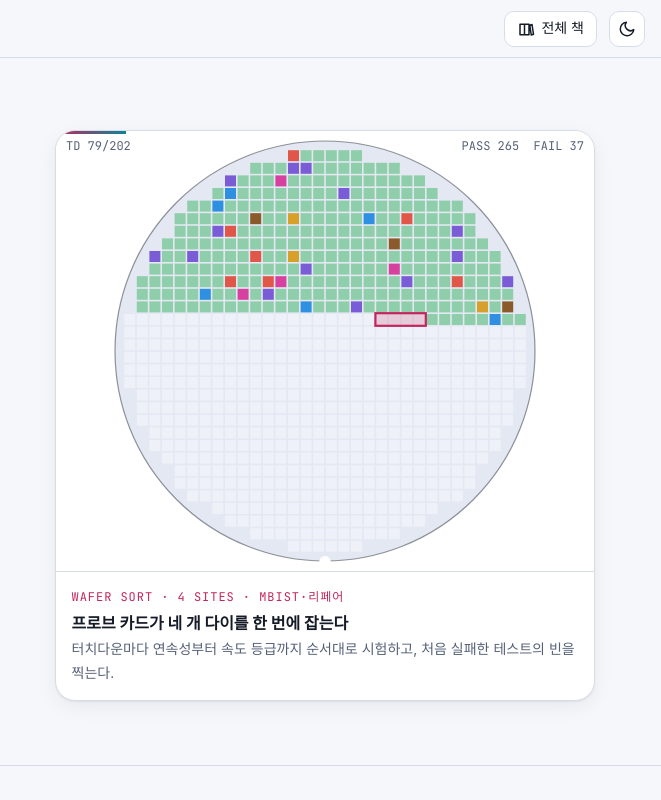
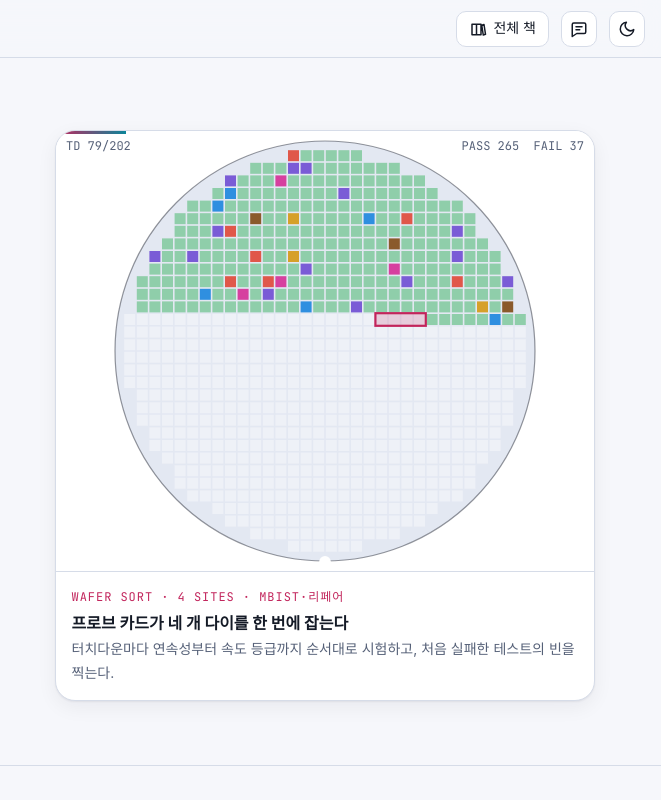
Before and after one commit to geniuskey/testbook, a website: page index.html in a window 1280 px wide. Shown: the top 800 px of the page, 619-1280 px from the left. Drawn offline with nearby package versions, Linux system fonts and the light colour scheme; a web font is replaced by a local one.

Commit message:
Add reader feedback shortcut to top bar

```diff
--- a/css/style.css
+++ b/css/style.css
@@ -143,6 +143,8 @@
   .tb-topbar .series-link { width: 36px; padding: 0; }
   .tb-topbar .series-link span { display: none; }
 }
+@media (max-width: 620px) { .tb-topbar .tb-logo small { display: none; } }
+@media (max-width: 420px) { .tb-topbar .tb-logo span { display: none; } }
 .tb-progress { position: absolute; left: 0; bottom: -1px; height: 2px; background: linear-gradient(90deg, var(--accent), var(--accent-2)); width: 0; }
 
 /* Drawer (chapter list) */
--- a/js/common.js
+++ b/js/common.js
@@ -442,6 +442,7 @@
     const root = body.dataset.root != null ? body.dataset.root : body.dataset.chapter ? "../" : "";
     const curSlug = body.dataset.chapter || "";
     const href = (slug) => (slug ? `${root}chapters/${slug}.html` : `${root}index.html`);
+    const feedbackUrl = "https://books.euiyun.com/feedback.html?book=testbook&page=" + encodeURIComponent(location.href);
 
     // favicon
     if (!document.querySelector('link[rel="icon"]')) { const fi = document.createElement("link"); fi.rel = "icon"; fi.type = "image/svg+xml"; fi.href = root + "favicon.svg"; document.head.appendChild(fi); }
@@ -456,6 +457,13 @@
       <a class="tb-btn series-link" href="https://books.euiyun.com/" aria-label="전체 책 보기" title="전체 책 보기"><svg width="18" height="18" viewBox="0 0 24 24" fill="none" stroke="currentColor" stroke-width="2" stroke-linecap="round" stroke-linejoin="round" aria-hidden="true"><path d="M4 5.5h6v14H4zM10 5.5h6v14h-6zM17 7l3-1 2 13-3 1z"/></svg><span>전체 책</span></a>
       <button class="tb-btn icon" id="tb-theme" aria-label="테마 전환"></button>
       <div class="tb-progress" id="tb-progress"></div>`;
+    const feedbackButton = document.createElement("a");
+    feedbackButton.className = bar.className.replace("-topbar", "-btn") + " icon feedback-button";
+    feedbackButton.href = feedbackUrl;
+    feedbackButton.setAttribute("aria-label", "독자 의견 보내기");
+    feedbackButton.title = "독자 의견 보내기";
+    feedbackButton.innerHTML = '<svg width="18" height="18" viewBox="0 0 24 24" fill="none" stroke="currentColor" stroke-width="2" stroke-linecap="round" stroke-linejoin="round" aria-hidden="true"><path d="M5 4h14a2 2 0 0 1 2 2v10a2 2 0 0 1-2 2H9l-6 4V6a2 2 0 0 1 2-2z"/><path d="M8 9h8M8 13h5"/></svg>';
+    bar.querySelector("[id$='-theme']").before(feedbackButton);
     body.prepend(bar);
 
     // drawer
@@ -543,8 +551,8 @@
     foot.innerHTML = `TestBook — 공학도를 위한 인터랙티브 반도체 테스트 교과서 · 수치는 교육용 근사 모델입니다.<br>
       © 2026 geniuskey 및 TestBook 기여자 · 콘텐츠 <a rel="license" href="https://creativecommons.org/licenses/by/4.0/">CC BY 4.0</a> · 코드 <a href="${root}LICENSE-MIT">MIT</a> · <a href="${root}LICENSE.md">라이선스 안내</a>`;
     const feedbackLink = document.createElement("a");
-    feedbackLink.href = "https://books.euiyun.com/feedback.html?book=testbook&page=" + encodeURIComponent(location.href);
-    feedbackLink.textContent = "오류·질문·제안";
+    feedbackLink.href = feedbackUrl;
+    feedbackLink.textContent = "독자 의견";
     foot.append(" · ", feedbackLink);
     body.appendChild(foot);
 
```
